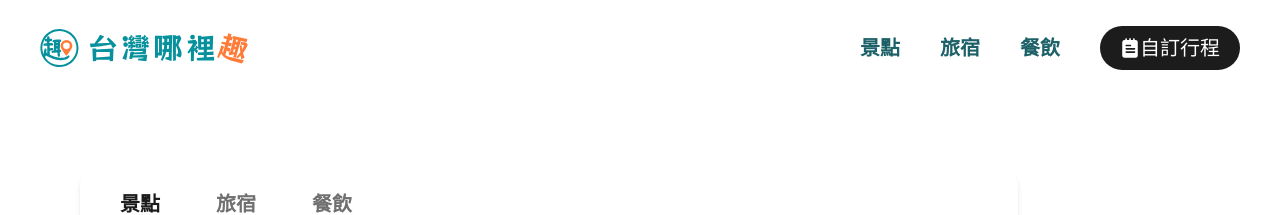
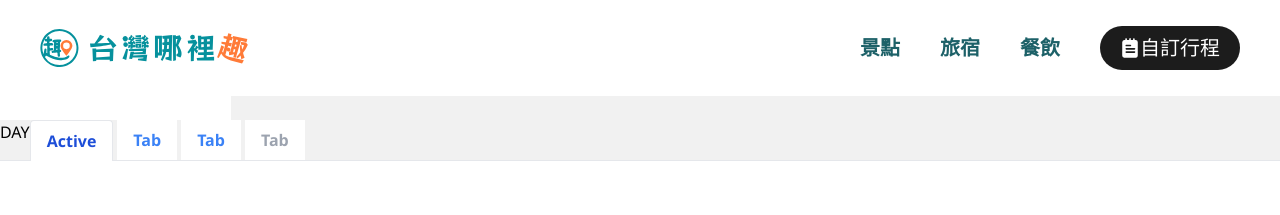
Before and after one commit to qwegrgcpc/taiwan-tourism, a Vue app: page /#/Schedule/1 in a window 1280 px wide. Shown: the top 215 px of the page. Built offline with nearby package versions, Linux system fonts and the light colour scheme; no server answers; what jssha would draw is missing.

Commit message:
調整router、新增色票、新增Schedule(未完)

```diff
--- a/src/router/index.js
+++ b/src/router/index.js
@@ -6,8 +6,8 @@ import SearchRestaurant from '../views/Search/Restaurant.vue'
 import DetailScenicSpot from '../views/Detail/ScenicSpot.vue'
 import DetailHotel from '../views/Detail/Hotel.vue'
 import DetailRestaurant from '../views/Detail/Restaurant.vue'
-import ItineraryList from '../views/Home.vue'
-import Schedule from '../views/Home.vue'
+import ItineraryList from '../views/ItineraryList.vue'
+import Schedule from '../views/Schedule.vue'
 
 
 const routes = [
--- a/src/views/Schedule.vue
+++ b/src/views/Schedule.vue
@@ -1,9 +1,78 @@
 <template>
-  <div></div>
+  <div>
+    <div class="schedule">
+      <input class="schedule_name" type="text" />
+      <ul class="flex border-b">
+        <li>DAY</li>
+        <li class="-mb-px mr-1">
+          <button
+            class="
+              bg-white
+              inline-block
+              border-l border-t border-r
+              rounded-t
+              py-2
+              px-4
+              text-blue-700
+              font-semibold
+            "
+            href="#"
+          >
+            Active
+          </button>
+        </li>
+        <li class="mr-1">
+          <button
+            class="
+              bg-white
+              inline-block
+              py-2
+              px-4
+              text-blue-500
+              hover:text-blue-800
+              font-semibold
+            "
+            href="#"
+          >
+            Tab
+          </button>
+        </li>
+        <li class="mr-1">
+          <button
+            class="
+              bg-white
+              inline-block
+              py-2
+              px-4
+              text-blue-500
+              hover:text-blue-800
+              font-semibold
+            "
+            href="#"
+          >
+            Tab
+          </button>
+        </li>
+        <li class="mr-1">
+          <button
+            class="bg-white inline-block py-2 px-4 text-gray-400 font-semibold"
+            href="#"
+          >
+            Tab
+          </button>
+        </li>
+      </ul>
+    </div>
+    <div class="favorite_area"></div>
+  </div>
 </template>
 
 <script>
 export default {}
 </script>
 
-<style></style>
+<style scoped>
+.schedule {
+  @apply bg-j-black-25;
+}
+</style>
--- a/tailwind.config.js
+++ b/tailwind.config.js
@@ -14,6 +14,7 @@ module.exports = {
           '300': '#1D6168',
         },
         'j-black': {
+          '25': '#F1F1F1',
           '50': '#F8F8F8',
           '100': '#E1E1E1',
           '500': '#707070',
```
